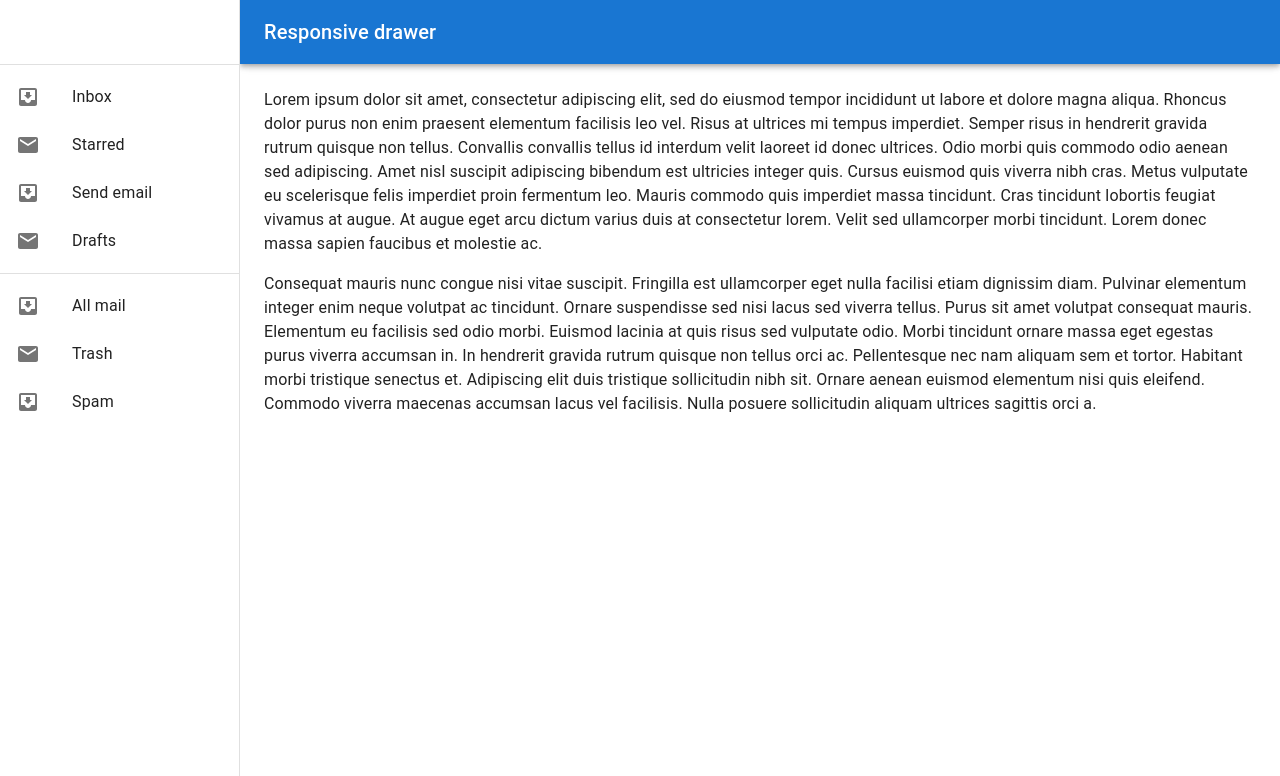
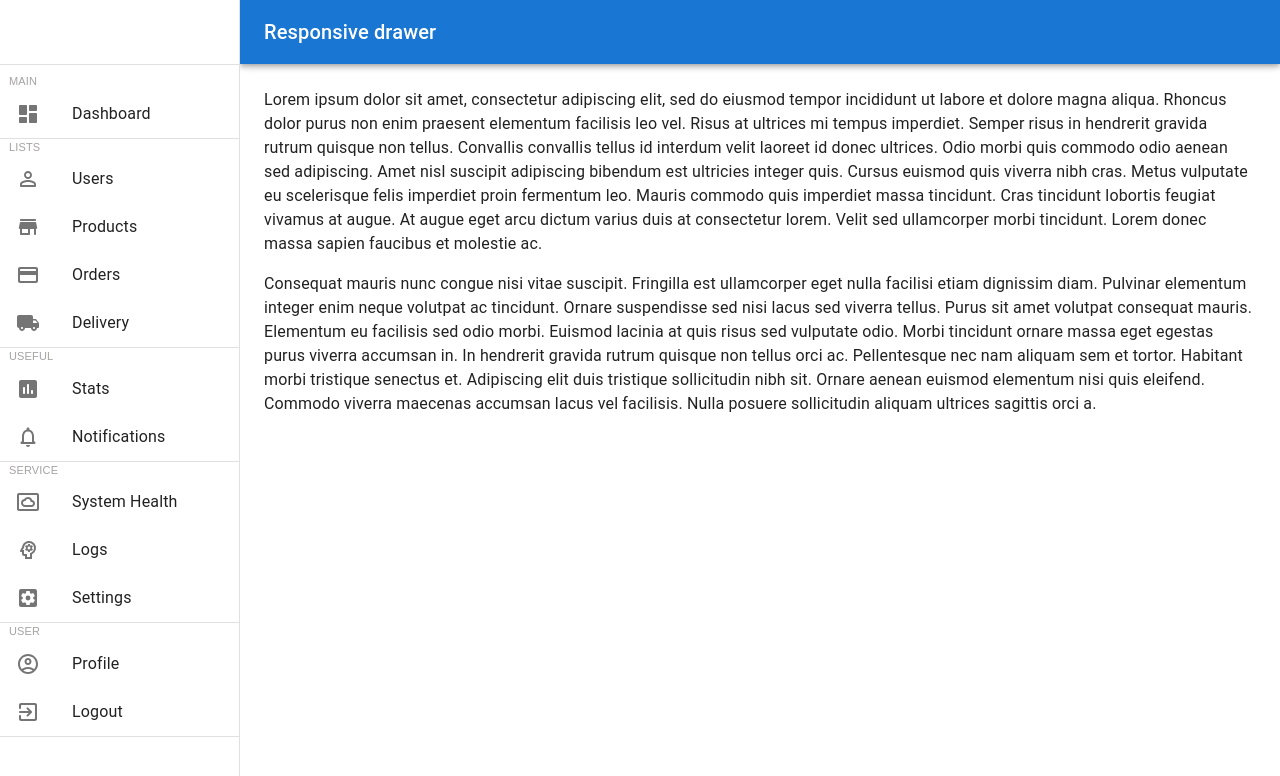
Before and after one commit to aungkhant611658/custom_react_admin_dashboard, a React (Create React App) app: page / in a window 1280 px wide. Shown: the top 776 px of the page. Built offline with nearby package versions, Linux system fonts and the light colour scheme.

Commit message:
setup sidebar

```diff
--- a/src/components/sidebar/Sidebar.jsx
+++ b/src/components/sidebar/Sidebar.jsx
@@ -10,6 +10,9 @@ import ListItemIcon from "@mui/material/ListItemIcon";
 import ListItemText from "@mui/material/ListItemText";
 import MailIcon from "@mui/icons-material/Mail";
 import Toolbar from "@mui/material/Toolbar";
+import { sidebarMenu } from "../../data/dummy";
+
+import "./Sidebar.scss";
 
 const Sidebar = ({
   handleDrawerClose,
@@ -23,28 +26,19 @@ const Sidebar = ({
       <Toolbar />
       <Divider />
       <List>
-        {["Inbox", "Starred", "Send email", "Drafts"].map((text, index) => (
-          <ListItem key={text} disablePadding>
-            <ListItemButton>
-              <ListItemIcon>
-                {index % 2 === 0 ? <InboxIcon /> : <MailIcon />}
-              </ListItemIcon>
-              <ListItemText primary={text} />
-            </ListItemButton>
-          </ListItem>
-        ))}
-      </List>
-      <Divider />
-      <List>
-        {["All mail", "Trash", "Spam"].map((text, index) => (
-          <ListItem key={text} disablePadding>
-            <ListItemButton>
-              <ListItemIcon>
-                {index % 2 === 0 ? <InboxIcon /> : <MailIcon />}
-              </ListItemIcon>
-              <ListItemText primary={text} />
-            </ListItemButton>
-          </ListItem>
+        {sidebarMenu.map((item) => (
+          <div key={item.title}>
+            <p className="title">{item.title}</p>
+            {item.links.map((link) => (
+              <ListItem key={item.title} disablePadding>
+                <ListItemButton>
+                  <ListItemIcon>{link.icon}</ListItemIcon>
+                  <ListItemText primary={link.name} />
+                </ListItemButton>
+              </ListItem>
+            ))}
+            <Divider className="menuDivider" />
+          </div>
         ))}
       </List>
     </div>
--- a/src/components/sidebar/Sidebar.scss
+++ b/src/components/sidebar/Sidebar.scss
@@ -1,88 +1,9 @@
-.sidebar {
-  flex: 1;
-  border-right: 0.5px solid rgb(230, 227, 227);
-  min-height: 100vh;
-  background-color: white;
+.title {
+  color: #747070a6;
+  padding-left: 9px;
+  font-size: 11px;
+}
 
-  .top {
-    height: 50px;
-    display: flex;
-    align-items: center;
-    justify-content: center;
-
-    .logo {
-      font-size: 20px;
-      font-weight: bold;
-      color: #6439ff;
-    }
-  }
-
-  hr {
-    height: 0;
-    border: 0.5px solid rgb(230, 227, 227);
-  }
-
-  .center {
-    padding-left: 10px;
-
-    ul {
-      list-style: none;
-      margin: 0;
-      padding: 0;
-
-      .title {
-        font-size: 10px;
-        font-weight: bold;
-        color: #999;
-        margin-top: 15px;
-        margin-bottom: 5px;
-      }
-
-      li {
-        display: flex;
-        align-items: center;
-        padding: 5px;
-        cursor: pointer;
-
-        &:hover {
-          background-color: #ece8ff;
-        }
-
-        .icon {
-          font-size: 18px;
-          color: #7451f8;
-        }
-
-        span {
-          font-size: 13px;
-          font-weight: 600;
-          color: #888;
-          margin-left: 10px;
-        }
-      }
-    }
-  }
-
-  .bottom {
-    display: flex;
-    align-items: center;
-    margin: 10px;
-
-    .colorOption {
-      width: 20px;
-      height: 20px;
-      border-radius: 5px;
-      border: 1px solid #7451f8;
-      cursor: pointer;
-      margin: 5px;
-
-      &:nth-child(1) {
-        background-color: whitesmoke;
-      }
-
-      &:nth-child(2) {
-        background-color: #333;
-      }
-    }
-  }
+.menuDivider {
+  margin-bottom: 8px;
 }
--- /dev/null
+++ b/src/data/dummy.js
@@ -0,0 +1,92 @@
+import DashboardRoundedIcon from "@mui/icons-material/DashboardRounded";
+import PersonOutlineRoundedIcon from "@mui/icons-material/PersonOutlineRounded";
+import StoreRoundedIcon from "@mui/icons-material/StoreRounded";
+import PaymentRoundedIcon from "@mui/icons-material/PaymentRounded";
+import LocalShippingRoundedIcon from "@mui/icons-material/LocalShippingRounded";
+import InsertChartRoundedIcon from "@mui/icons-material/InsertChartRounded";
+import NotificationsNoneRoundedIcon from "@mui/icons-material/NotificationsNoneRounded";
+import SettingsSystemDaydreamOutlinedIcon from "@mui/icons-material/SettingsSystemDaydreamOutlined";
+import PsychologyOutlinedIcon from "@mui/icons-material/PsychologyOutlined";
+import SettingsApplicationsSharpIcon from "@mui/icons-material/SettingsApplicationsSharp";
+import AccountCircleOutlinedIcon from "@mui/icons-material/AccountCircleOutlined";
+import ExitToAppRoundedIcon from "@mui/icons-material/ExitToAppRounded";
+
+export const sidebarMenu = [
+  {
+    title: "MAIN",
+    links: [
+      {
+        icon: <DashboardRoundedIcon />,
+        name: "Dashboard",
+      },
+    ],
+  },
+
+  {
+    title: "LISTS",
+    links: [
+      {
+        icon: <PersonOutlineRoundedIcon />,
+        name: "Users",
+      },
+      {
+        icon: <StoreRoundedIcon />,
+        name: "Products",
+      },
+      {
+        icon: <PaymentRoundedIcon />,
+        name: "Orders",
+      },
+      {
+        icon: <LocalShippingRoundedIcon />,
+        name: "Delivery",
+      },
+    ],
+  },
+
+  {
+    title: "USEFUL",
+    links: [
+      {
+        icon: <InsertChartRoundedIcon />,
+        name: "Stats",
+      },
+      {
+        icon: <NotificationsNoneRoundedIcon />,
+        name: "Notifications",
+      },
+    ],
+  },
+
+  {
+    title: "SERVICE",
+    links: [
+      {
+        icon: <SettingsSystemDaydreamOutlinedIcon />,
+        name: "System Health",
+      },
+      {
+        icon: <PsychologyOutlinedIcon />,
+        name: "Logs",
+      },
+      {
+        icon: <SettingsApplicationsSharpIcon />,
+        name: "Settings",
+      },
+    ],
+  },
+
+  {
+    title: "USER",
+    links: [
+      {
+        icon: <AccountCircleOutlinedIcon />,
+        name: "Profile",
+      },
+      {
+        icon: <ExitToAppRoundedIcon />,
+        name: "Logout",
+      },
+    ],
+  },
+];
```
Also changed, not shown: src/components/sidebar/OldSiderbar.jsx (deleted, +0 -97 lines).
